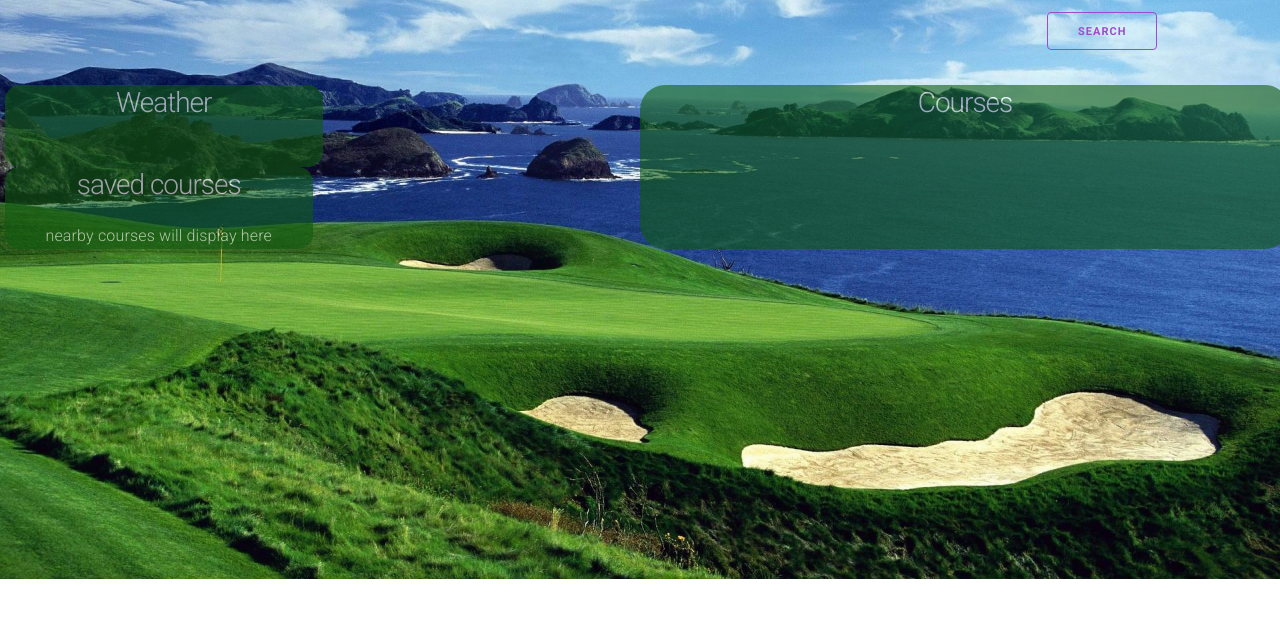
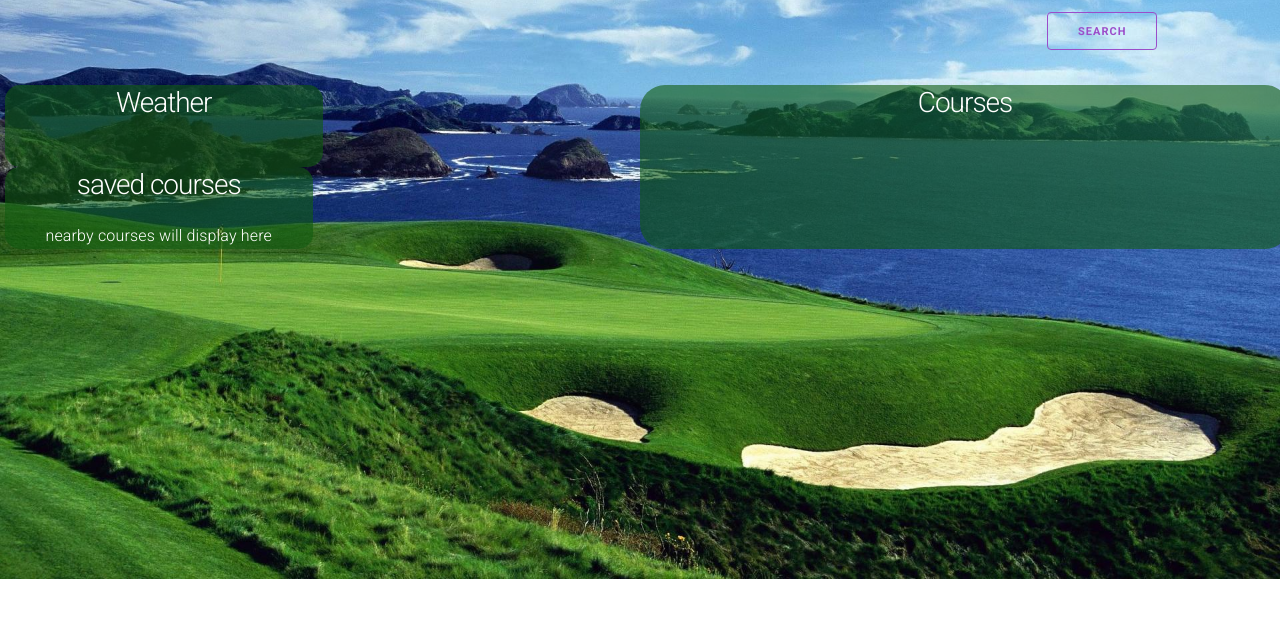
Before and after one commit to nirav-v/Group-project-1, a plain HTML site: page index.html in a window 1280 px wide. Shown: the part 141-758 px from the top of the page. Drawn offline with nearby package versions, Linux system fonts and the light colour scheme; some packages are replaced by stand-ins of ours.

Commit message:
fixed conflict

```diff
--- a/assets/css/style.css
+++ b/assets/css/style.css
@@ -25,8 +25,6 @@ header {
 
 #zipWeather h3 {
     font-size: 20px;
-    background-color: green;
-    opacity: 0.6;
     color: white;
 }
 
@@ -67,20 +65,17 @@ header {
     text-align: center;
     width: -moz-fit-content;
     width: fit-content;
-    background-color: rgb(16, 90, 16);
+    background-color: rgb(16, 90, 16, 0.6);
     border-radius: 25px;
-    opacity: 0.6;
 }
 
 .weather {
-    background-color: rgb(16, 90, 16);
+    background-color: rgb(16, 90, 16, 0.6);
     border-radius: 15px;
-    opacity: 0.6;
     height: fit-content;
 }
 
 #saved-courses-container {
-    background-color: rgb(16, 90, 16);
+    background-color: rgb(16, 90, 16, 0.6);
     border-radius: 15px;
-    opacity: 0.6;
 }
```
